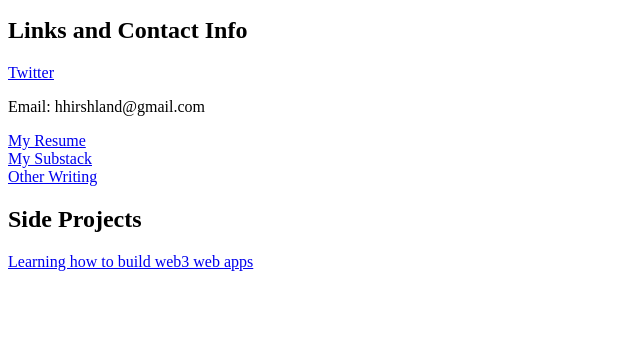
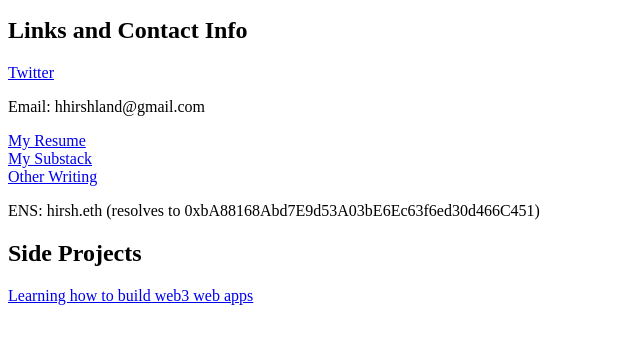
Before and after one commit to hhirshland/mypersonalsite, a plain HTML site: page index.html in a window 1280 px wide. Shown: the part 101-444 px from the top of the page, without its empty margins (0-640 px from the left). Drawn offline with Linux system fonts and the light colour scheme.

Commit message:
added in ens address

```diff
--- a/index.html
+++ b/index.html
@@ -16,7 +16,7 @@
     <a href="https://henryhirshland.substack.com/">My Substack</a>
     <br>
     <a href="https://www.notion.so/cf3a868626f14e0ca28e632e2e9581b5?v=002eea1dcaab41e9be16adf8a64c1075">Other Writing</a>
-
+    <p> ENS: hirsh.eth (resolves to 0xbA88168Abd7E9d53A03bE6Ec63f6ed30d466C451)
     <h2>Side Projects</h2>
     <a href="https://henrysplayground.xyz/">Learning how to build web3 web apps</a>
 </body>
```
